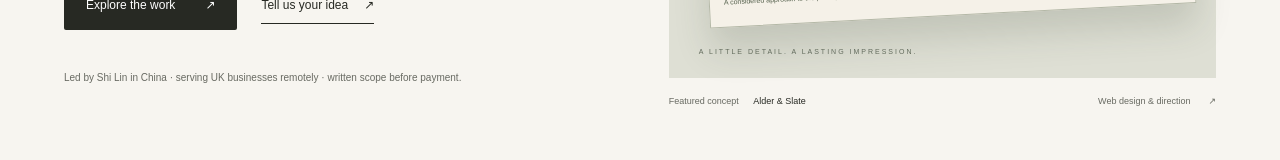
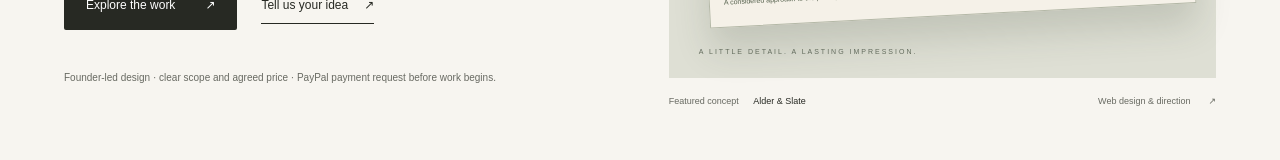
Before and after one commit to linshi156217-bot/linshi156217-bot.github.io, a Next.js app: page / in a window 1280 px wide. Shown: the part 631-791 px from the top of the page. Built offline with nearby package versions, Linux system fonts and the light colour scheme.

Commit message:
Lead homepage with scope and payment assurance

```diff
--- a/app/studio-home/StudioHome.jsx
+++ b/app/studio-home/StudioHome.jsx
@@ -30,7 +30,7 @@ export default function StudioHome() {
           <h1 id="hero-title">Thoughtful<br />websites.<br /><em>Distinctly yours.</em></h1>
           <p className={styles.intro}>Your business has a character of its own.<br className={styles.desktopBreak} /> We bring it to life online—with considered design<br className={styles.desktopBreak} /> and a clear path from first look to first enquiry.</p>
           <div className={styles.actions}><a href="#work" className={styles.button}>Explore the work <Arrow /></a><a href={brief} className={styles.textLink}>Tell us your idea <Arrow /></a></div>
-          <p className={styles.heroNote}>Led by Shi Lin in China · serving UK businesses remotely · written scope before payment.</p>
+          <p className={styles.heroNote}>Founder-led design · clear scope and agreed price · PayPal payment request before work begins.</p>
         </div>
         <a className={styles.heroProject} href="/alder-and-slate/" aria-label="Explore the Alder & Slate concept website">
           <div className={styles.projectCanvas}>
```
